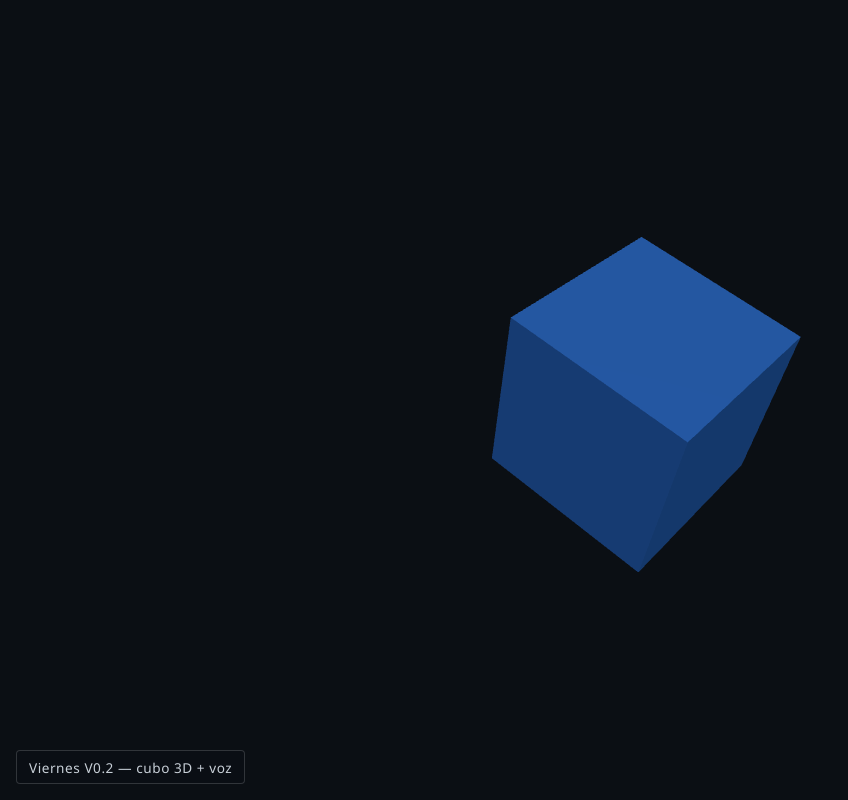
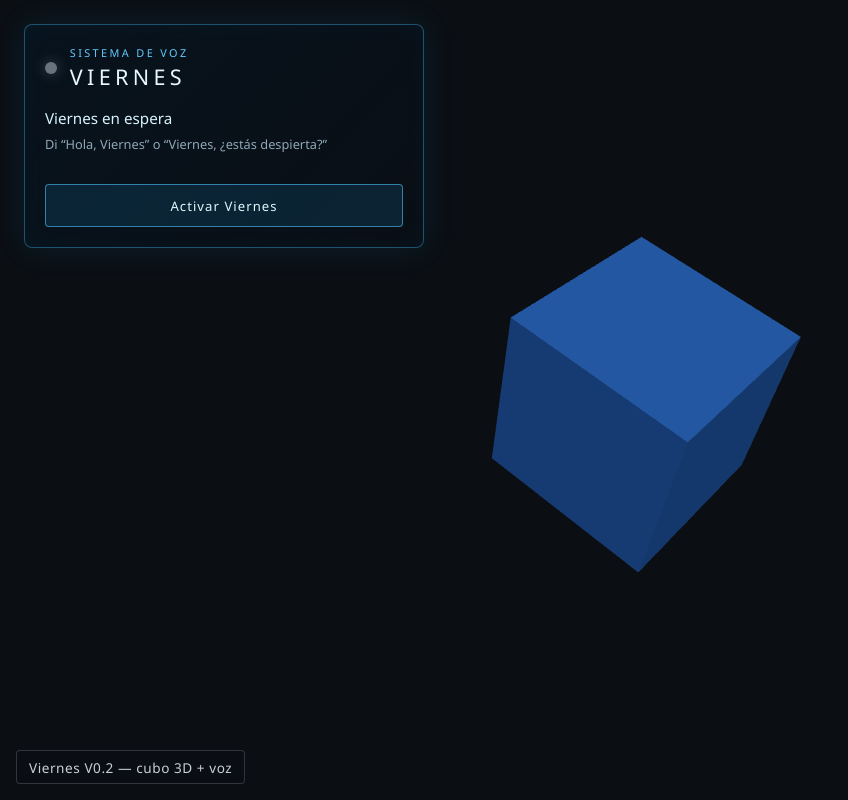
Before and after one commit to solucionesrptech/viernes-ui, a website built with Vite: page index.html in a window 1280 px wide. Shown: the whole page, without its empty margins (0-848 px from the left). Built offline with nearby package versions, Linux system fonts and the light colour scheme.

Commit message:
style: add Viernes voice panel

```diff
--- a/src/style.css
+++ b/src/style.css
@@ -27,6 +27,115 @@ body {
   height: 100%;
 }
 
+.voice-panel {
+  position: absolute;
+  top: 1.5rem;
+  left: 1.5rem;
+  width: min(25rem, calc(100% - 3rem));
+  padding: 1.25rem;
+  background: linear-gradient(135deg, rgba(8, 20, 30, 0.9), rgba(10, 15, 22, 0.76));
+  border: 1px solid rgba(64, 190, 255, 0.38);
+  border-radius: 8px;
+  box-shadow: 0 0 32px rgba(31, 167, 255, 0.1), inset 0 0 24px rgba(31, 167, 255, 0.04);
+  backdrop-filter: blur(10px);
+}
+
+.voice-panel__heading {
+  display: flex;
+  align-items: center;
+  gap: 0.8rem;
+}
+
+.voice-panel__indicator {
+  width: 0.75rem;
+  height: 0.75rem;
+  flex: 0 0 auto;
+  border-radius: 50%;
+  background: #68737e;
+  box-shadow: 0 0 0.8rem rgba(104, 115, 126, 0.6);
+}
+
+.voice-panel__indicator[data-status="listening"] {
+  background: #35c8ff;
+  box-shadow: 0 0 1rem rgba(53, 200, 255, 0.95);
+  animation: voice-pulse 1.5s ease-in-out infinite;
+}
+
+.voice-panel__indicator[data-status="speaking"] {
+  background: #65ffbd;
+  box-shadow: 0 0 1rem rgba(101, 255, 189, 0.9);
+}
+
+.voice-panel__indicator[data-status="error"],
+.voice-panel__indicator[data-status="unsupported"] {
+  background: #ff657a;
+  box-shadow: 0 0 1rem rgba(255, 101, 122, 0.8);
+}
+
+.voice-panel__eyebrow {
+  margin: 0 0 0.1rem;
+  color: #62caff;
+  font-size: 0.68rem;
+  letter-spacing: 0.22em;
+}
+
+.voice-panel h1 {
+  margin: 0;
+  color: #e7f8ff;
+  font-size: 1.35rem;
+  font-weight: 500;
+  letter-spacing: 0.2em;
+}
+
+.voice-panel__status {
+  min-height: 1.4em;
+  margin: 1.1rem 0 0.35rem;
+  color: #d8f4ff;
+  font-size: 0.95rem;
+}
+
+.voice-panel__transcript {
+  min-height: 2.6em;
+  margin: 0 0 1rem;
+  color: #8fa8b7;
+  font-size: 0.8rem;
+  line-height: 1.45;
+}
+
+.voice-panel__button {
+  width: 100%;
+  padding: 0.7rem 1rem;
+  color: #dff7ff;
+  font: inherit;
+  font-size: 0.82rem;
+  letter-spacing: 0.08em;
+  cursor: pointer;
+  background: rgba(25, 143, 205, 0.16);
+  border: 1px solid rgba(78, 199, 255, 0.58);
+  border-radius: 4px;
+}
+
+.voice-panel__button:hover:not(:disabled) {
+  background: rgba(25, 143, 205, 0.3);
+}
+
+.voice-panel__button[data-active="true"] {
+  color: #9ed9ef;
+  background: rgba(16, 56, 75, 0.45);
+}
+
+.voice-panel__button:disabled {
+  cursor: not-allowed;
+  opacity: 0.5;
+}
+
+@keyframes voice-pulse {
+  50% {
+    opacity: 0.5;
+    transform: scale(0.8);
+  }
+}
+
 .hud {
   position: absolute;
   left: 1rem;
@@ -40,3 +149,11 @@ body {
   border-radius: 4px;
   pointer-events: none;
 }
+
+@media (max-width: 600px) {
+  .voice-panel {
+    top: 1rem;
+    left: 1rem;
+    width: calc(100% - 2rem);
+  }
+}
```
